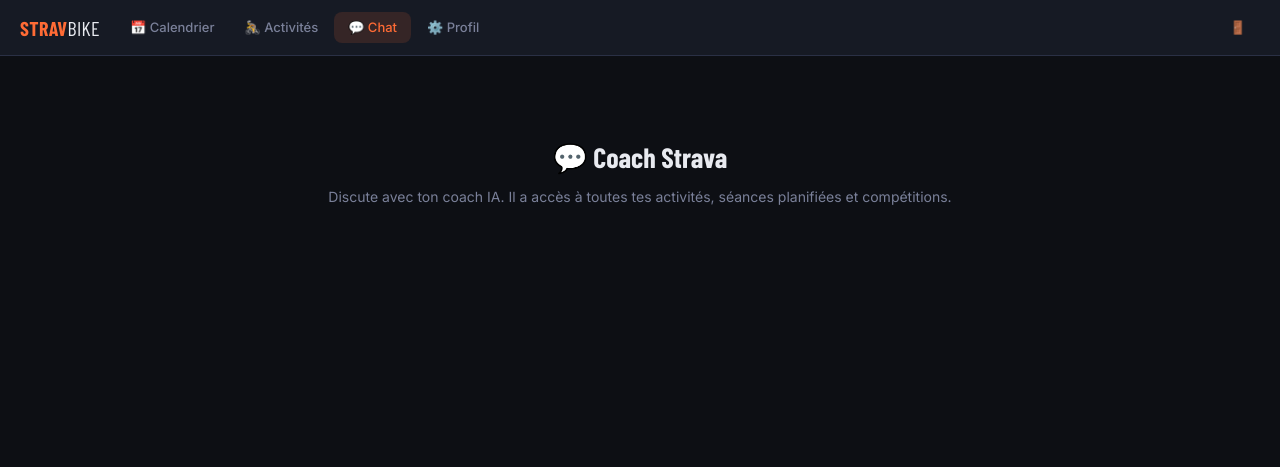
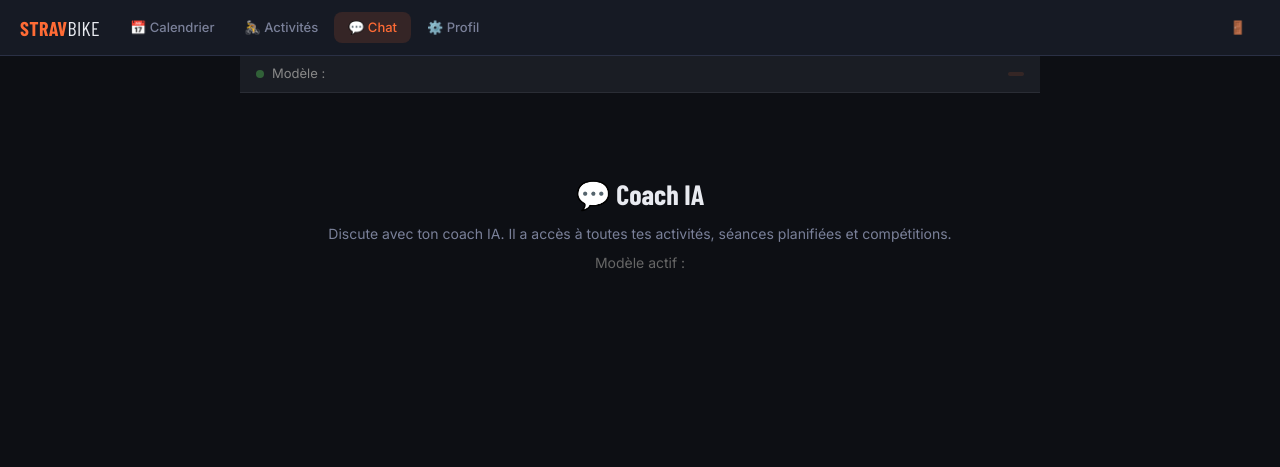
Before and after one commit to niceescap/stravbike, a FastAPI app: page /chat in a window 1280 px wide. Shown: the top 467 px of the page. Run offline with FastAPI, Linux system fonts and the light colour scheme; parts of the project's set-up code (start-up, migrations or seed data) failed here and were passed over.

Commit message:
feat(multi-user): overwrite chat.html — adds allocated model badge and tier indicator

```diff
--- a/frontend/templates/pages/chat.html
+++ b/frontend/templates/pages/chat.html
@@ -1,13 +1,22 @@
 {% extends "base.html" %}
 
-{% block title %}Chat — Coach Strava{% endblock %}
+{% block title %}Chat — Stravbike{% endblock %}
 
 {% block content %}
 <div id="chat-container">
+    <!-- Modèle alloué — badge en haut -->
+    <div id="chat-model-badge">
+        <span class="model-dot"></span>
+        <span class="model-label">Modèle :</span>
+        <code>{{ llm_model }}</code>
+        <span class="model-tier">{{ llm_tier }}</span>
+    </div>
+
     <div id="chat-messages">
         <div class="chat-welcome">
-            <h2>💬 Coach Strava</h2>
+            <h2>💬 Coach IA</h2>
             <p>Discute avec ton coach IA. Il a accès à toutes tes activités, séances planifiées et compétitions.</p>
+            <p class="welcome-model">Modèle actif : <code>{{ llm_model }}</code></p>
         </div>
     </div>
     <div id="chat-input-wrap">
@@ -15,6 +24,48 @@
         <button id="chat-send" onclick="Chat.send()">Envoyer</button>
     </div>
 </div>
+
+<style>
+    #chat-model-badge {
+        display: flex;
+        align-items: center;
+        gap: 8px;
+        padding: 8px 16px;
+        background: #1a1d24;
+        border-bottom: 1px solid #2a2d35;
+        font-size: 13px;
+        color: #aaa;
+    }
+    .model-dot {
+        width: 8px; height: 8px;
+        background: #4caf50;
+        border-radius: 50%;
+        display: inline-block;
+        animation: pulse 2s infinite;
+    }
+    @keyframes pulse {
+        0%, 100% { opacity: 1; }
+        50% { opacity: 0.4; }
+    }
+    .model-label { color: #888; }
+    #chat-model-badge code {
+        color: #FF6B35;
+        font-size: 12px;
+        font-family: 'Courier New', monospace;
+    }
+    .model-tier {
+        margin-left: auto;
+        font-size: 11px;
+        text-transform: uppercase;
+        letter-spacing: 0.5px;
+        padding: 2px 8px;
+        border-radius: 4px;
+        background: rgba(255,107,53,0.12);
+        color: #FF6B35;
+    }
+    .welcome-model { margin-top: 8px; font-size: 12px; color: #666; }
+    .welcome-model code { color: #FF6B35; font-size: 12px; }
+</style>
 {% endblock %}
 
 {% block scripts %}
```
